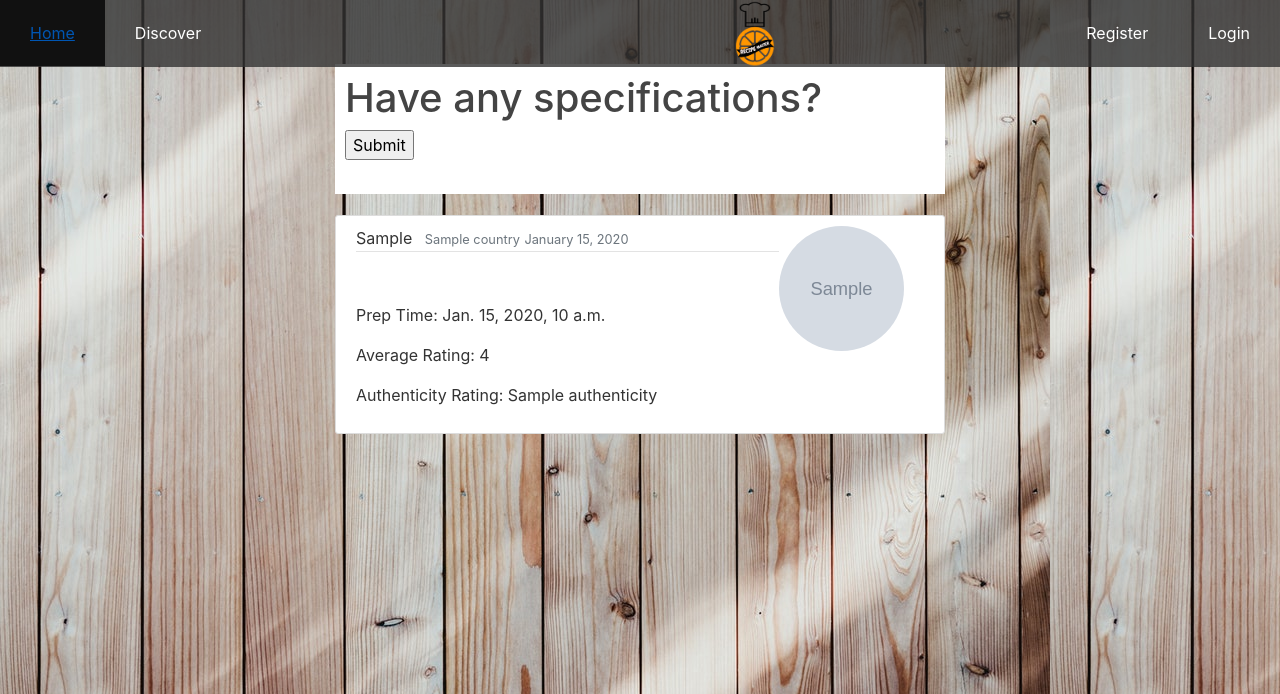
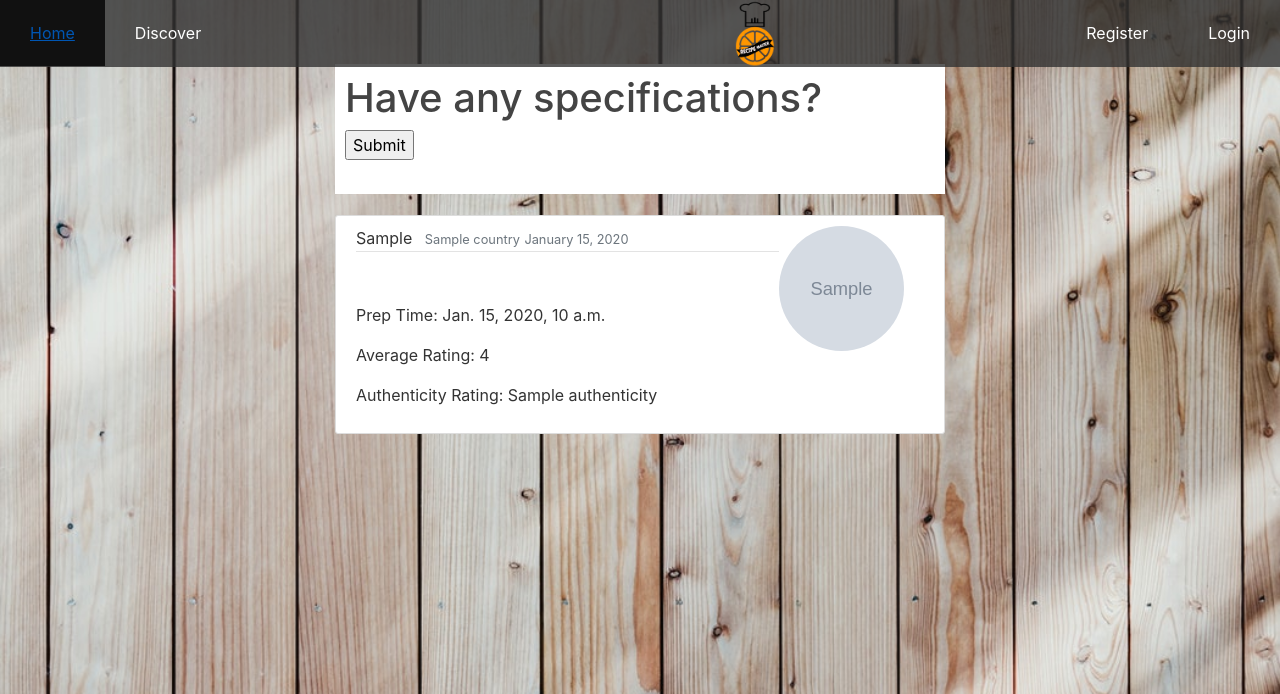
Before and after one commit to htatum2/RecipeMaster, a Django app: template recipe_master/master_app/templates/master_app/recipe_list.html in a window 1280 px wide. Shown: the top 694 px of the page. Run offline with Django 3.2, Linux system fonts and the light colour scheme; the template is opened without the code that fills it: most values are stand-ins (such as "Sample title", 1, 10 or a date in 2020); grey boxes marked "Sample" are stand-in pictures; some libraries are stand-ins or nearby versions.

Commit message:
Update recipe_list.html

```diff
--- a/recipe_master/master_app/templates/master_app/recipe_list.html
+++ b/recipe_master/master_app/templates/master_app/recipe_list.html
@@ -11,8 +11,8 @@
     <style>
 
         body{
-            background: url("/media/cutting board.jpg");
             background: url("/media/wood.jpg");
+            background-size: cover;
             margin-top: 5%;
             margin-bottom: 3.5%;
             margin-left: 25%;
```
